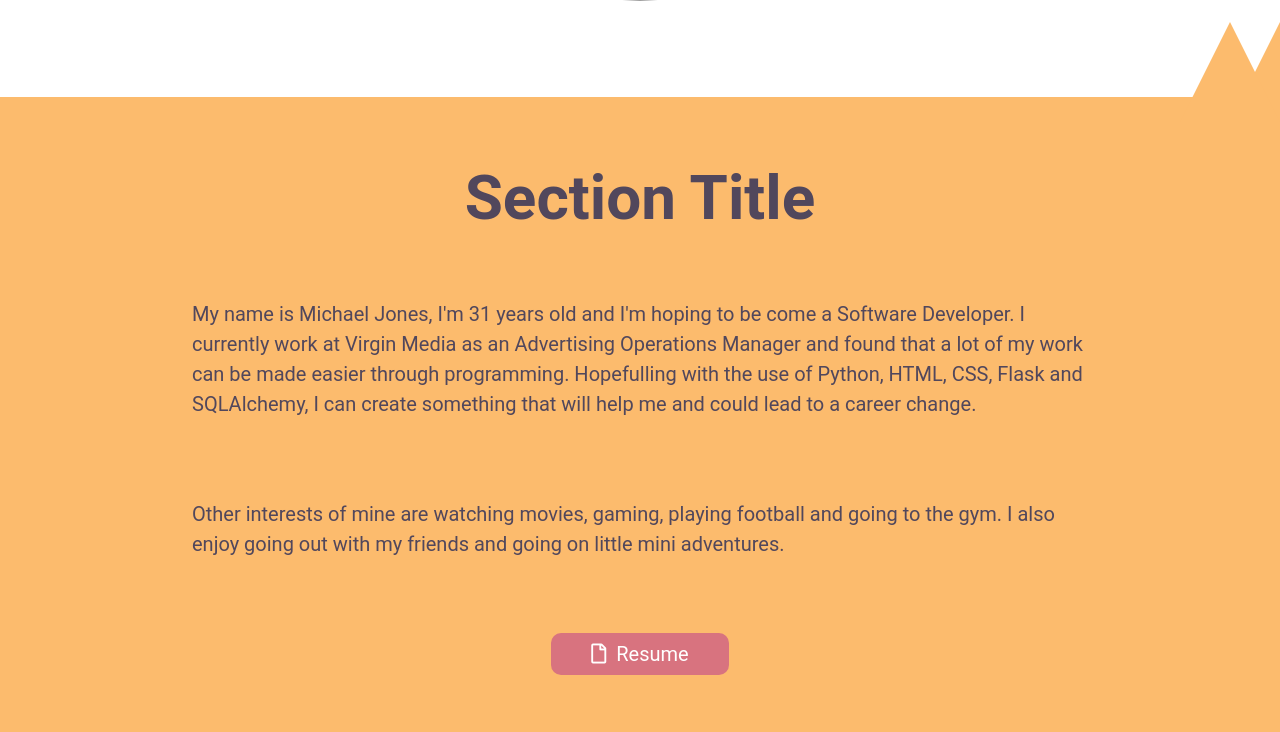
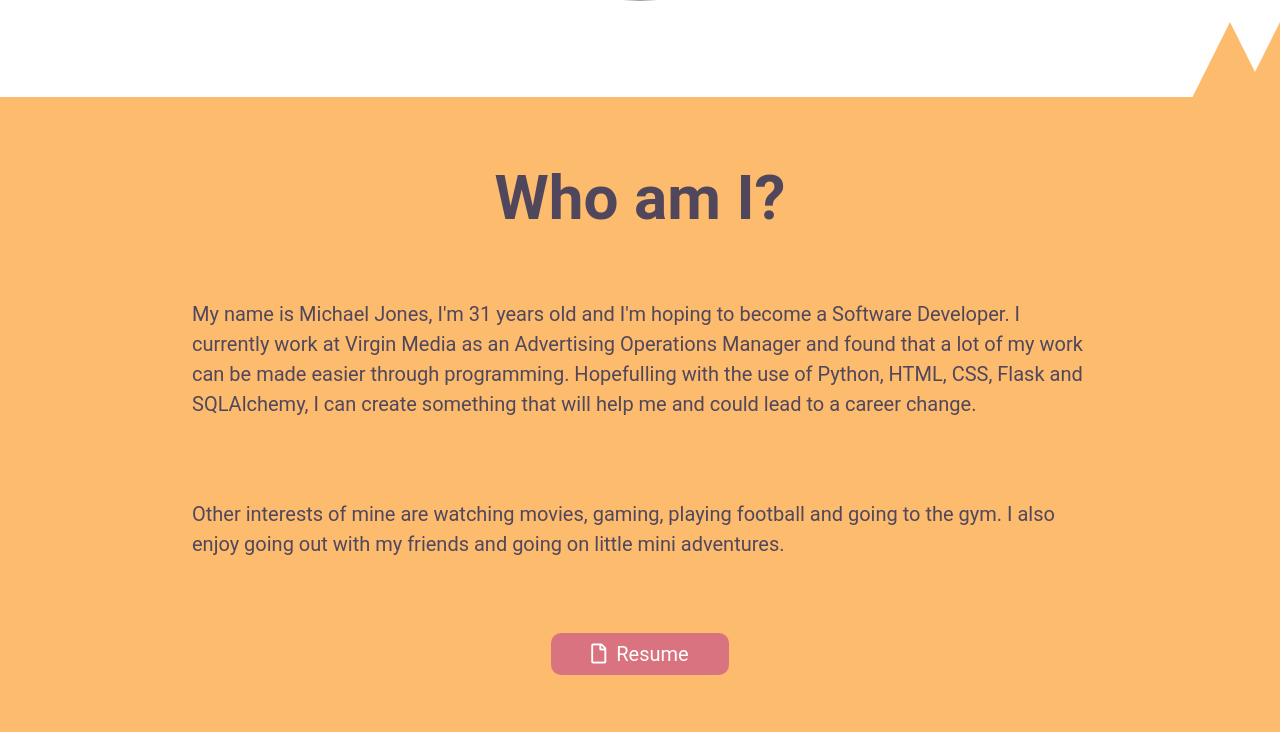
Before and after one commit to Jonesy90/Project-5-Portfolio-with-SQLAlchemy, a Flask app: page /about in a window 1280 px wide; the page is wider, and only the part inside the window is pictured. Shown: the part 711-1443 px from the top of that part. Run offline with Flask 2, Linux system fonts and the light colour scheme; data comes from the database, SQL or seed files in the repository; grey boxes are pictures that could not be loaded.

Commit message:
Updating the about.html.

```diff
--- a/app.py
+++ b/app.py
@@ -14,7 +14,6 @@ def index():
         skills.append(project.skills.split(", "))
     all_skills = list(itertools.chain.from_iterable(skills))
     all_skills = list(dict.fromkeys(all_skills))
-    print(f'Skills: ', all_skills)
     return render_template('index.html', projects=projects, skills=all_skills)
 
 #A route to the 'create project' page.
--- a/templates/about.html
+++ b/templates/about.html
@@ -12,9 +12,9 @@
   <section id="about-page">
       <div id="triangle7"></div>
       <div id="triangle8"></div>
-      <h2>Section Title</h2>
+      <h2>Who am I?</h2>
       <p>
-          My name is Michael Jones, I'm 31 years old and I'm hoping to be come a Software Developer.
+          My name is Michael Jones, I'm 31 years old and I'm hoping to become a Software Developer.
           I currently work at Virgin Media as an Advertising Operations Manager and found that a lot
           of my work can be made easier through programming. Hopefulling with the use of Python, HTML,
           CSS, Flask and SQLAlchemy, I can create something that will help me and could lead to a career
--- a/templates/index.html
+++ b/templates/index.html
@@ -51,10 +51,7 @@
         <i class="fas fa-paper-plane"></i>
         <h2>Contact Me</h2>
         <p>
-            Pastry wafer chocolate cake caramels.
-            Gummi bears pudding sugar plum macaroon.
-            Cake tart apple pie soufflé sweet sweet.
-            Topping bear claw lemon drops gingerbread biscuit pudding fruitcake icing chocolate bar.
+            Feel free to contact me via email below or through any of the below social media platforms.
         </p>
         <p>
             <i class="fas fa-envelope"></i>
```
